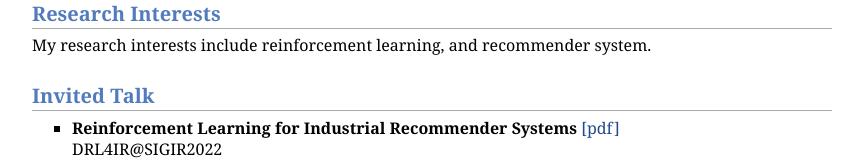
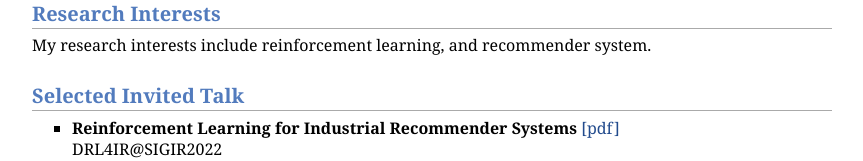
Before and after one commit to QingpengCai/QingpengCai.github.io, a plain HTML site: page index.html in a window 1280 px wide. Shown: the part 540-701 px from the top of the page, without its empty margins (208-1071 px from the left). Drawn offline with Linux system fonts and the light colour scheme.

Commit message:
Update index.html

```diff
--- a/index.html
+++ b/index.html
@@ -39,7 +39,7 @@
 		</li>
 		</ul>
 
-		<h2>Invited Talk</h2>
+		<h2>Selected Invited Talk</h2>
 		<ul>
 
 			<li><p>
```
